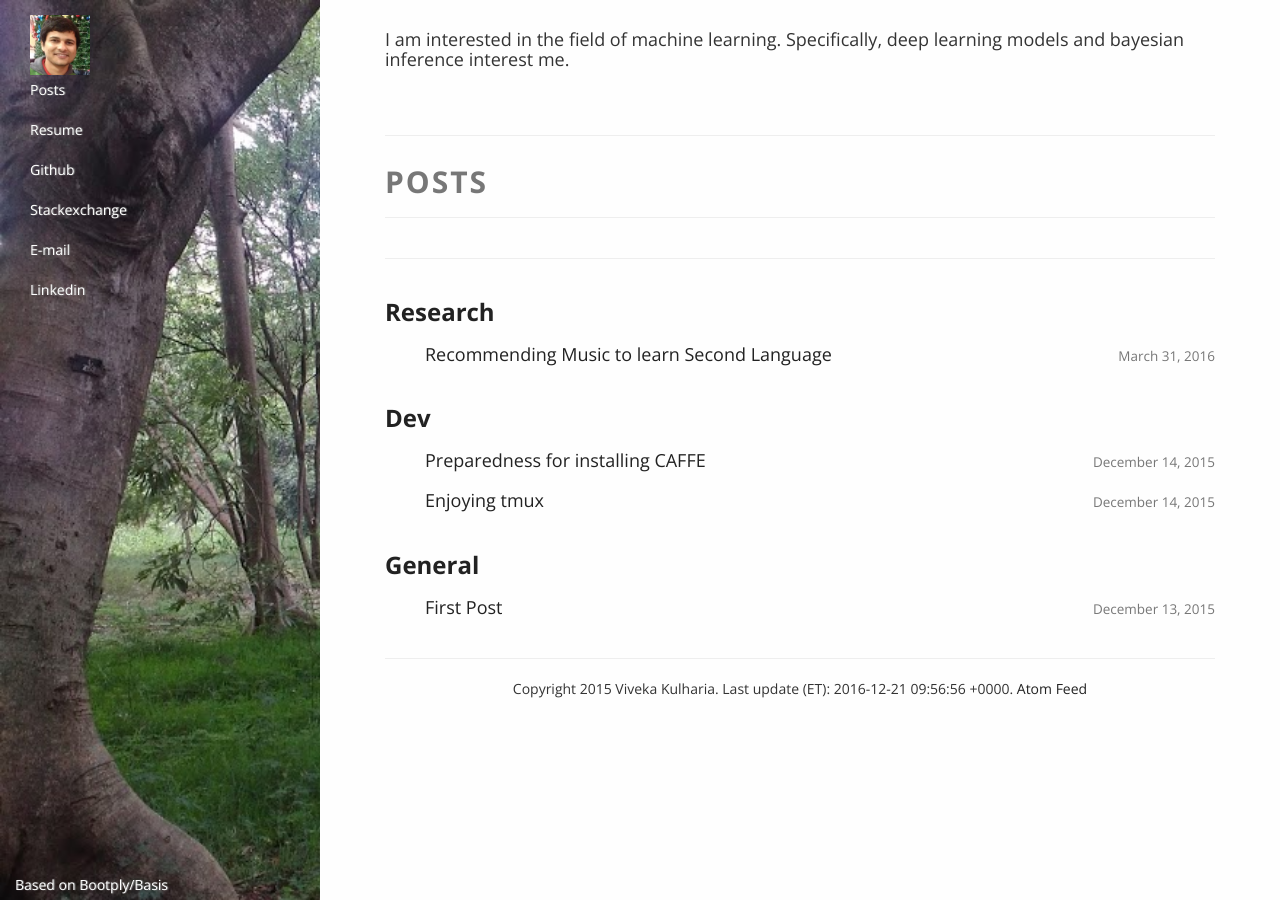
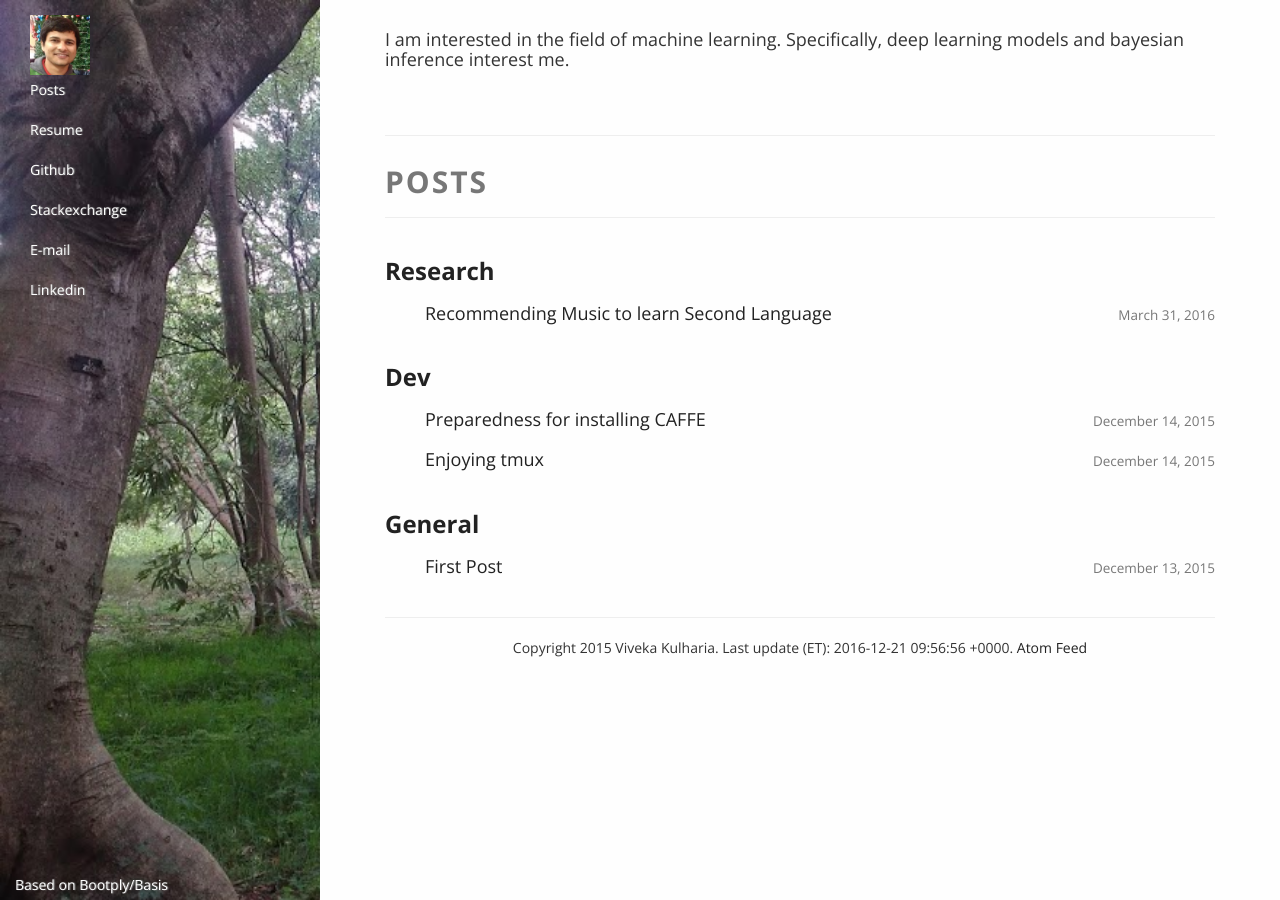
Before and after one commit to vivkul/vivkul.github.io, a Jekyll site: the page built from index.md, in a window 1280 px wide. Built offline with Jekyll 4.4.1, drawn with Linux system fonts in a browser that asks for light colours; nearby versions of some CDN libraries.

Commit message:
Update base.html

```diff
--- a/_layouts/base.html
+++ b/_layouts/base.html
@@ -213,9 +213,9 @@
                           {% endif %}
 
                         </div> -->
-                        <div class="row divider">
+                        <!--<div class="row divider">
                            <div class="col-sm-12"><hr></div>
-                        </div>
+                        </div> -->
 
                         {% for category in site.categories reversed %}
                           <div class="col-sm-12">
```
